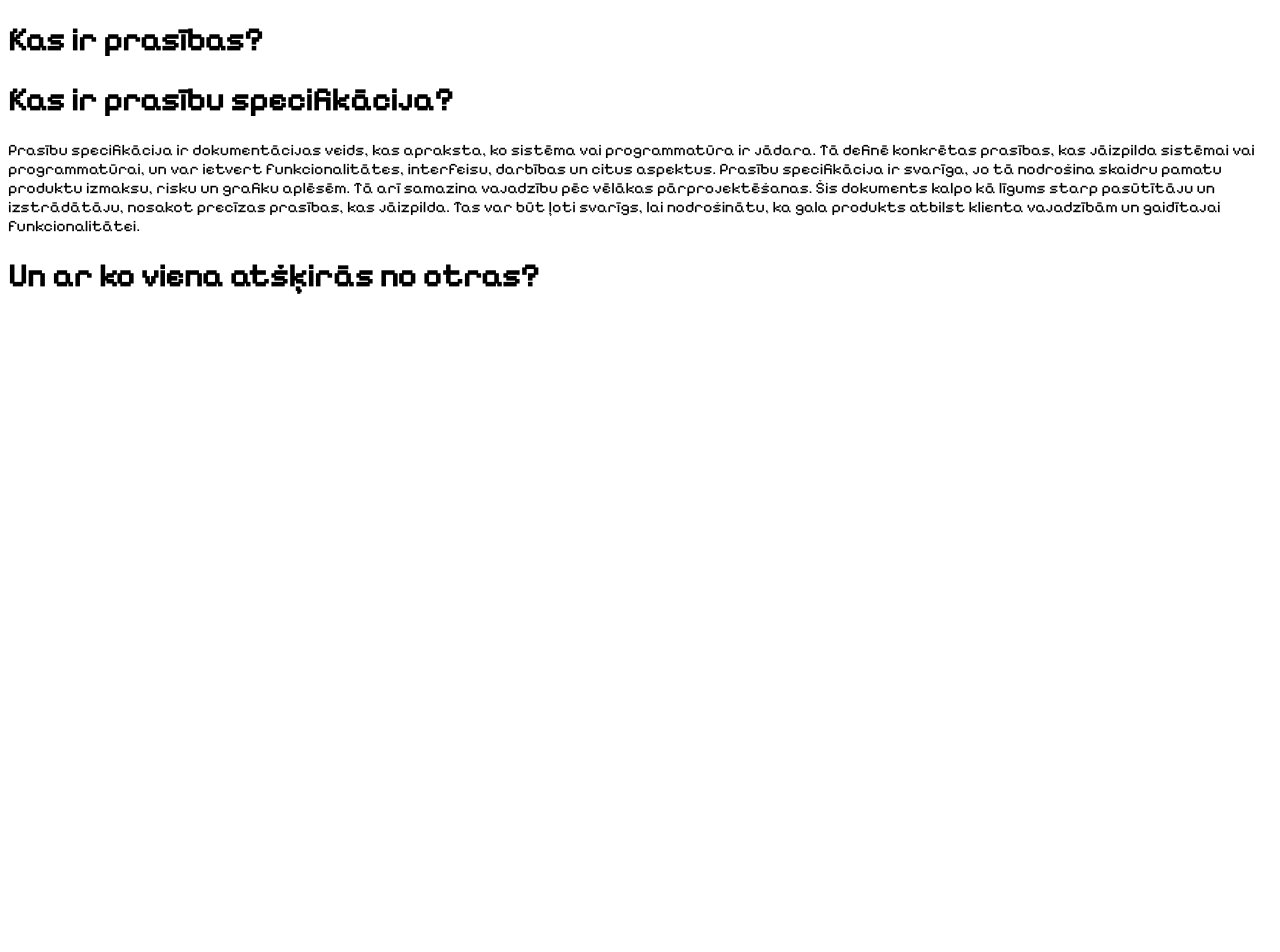
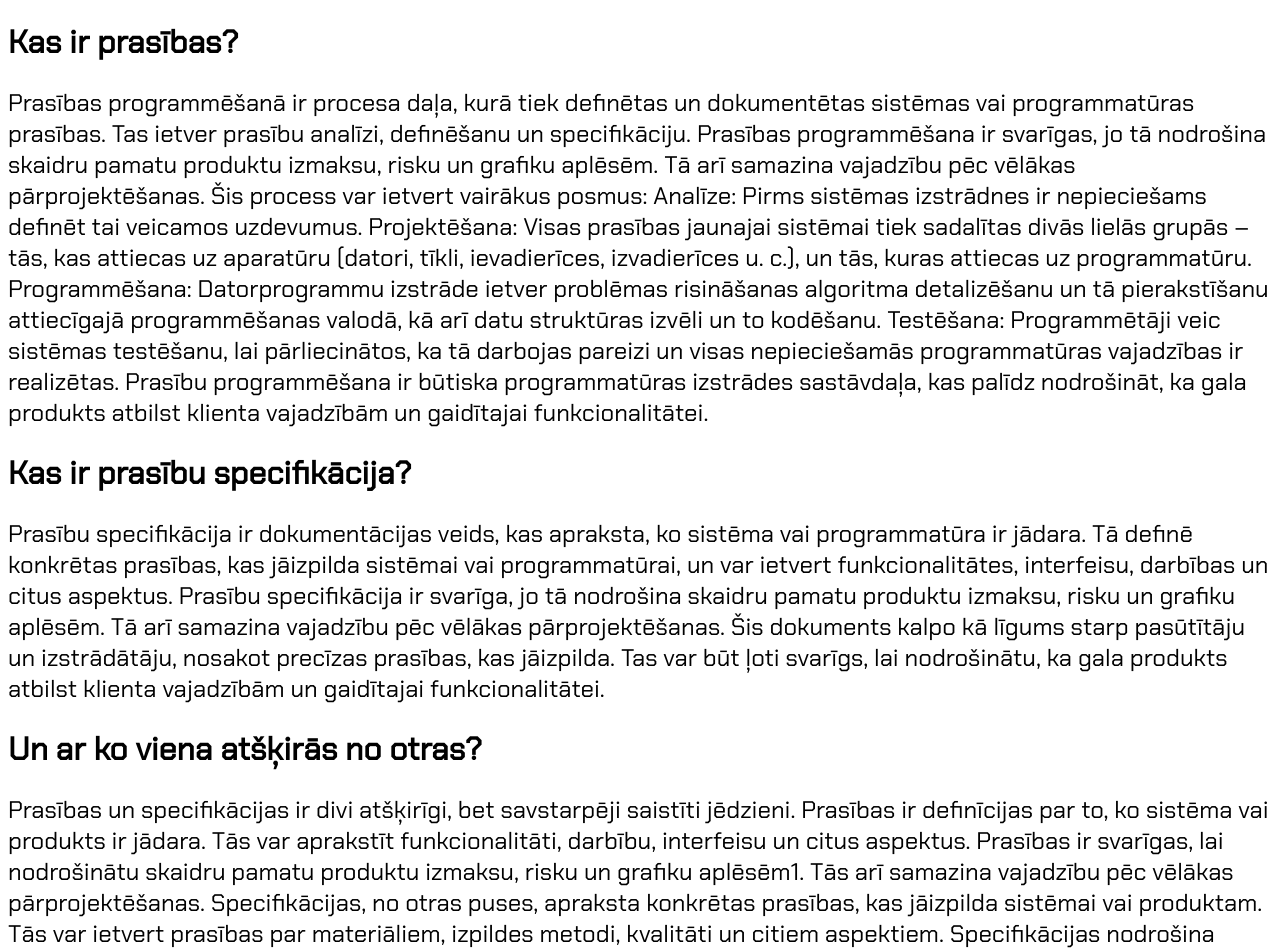
Before and after one commit to SilvisPilvis/grigerts, a SvelteKit app: page / in a window 1280 px wide. Shown: the top 952 px of the page. Before the commit the page ends 800 px from the top, so only its background shows below. Built offline with nearby package versions, Linux system fonts and the light colour scheme.

Commit message:
Jonatana Biedena pēdejais? upuris.

```diff
--- a/src/routes/+page.svelte
+++ b/src/routes/+page.svelte
@@ -1,12 +1,27 @@
 <style>
-@import url('https://fonts.googleapis.com/css2?family=Pixelify+Sans&display=swap');
+@import url('https://fonts.googleapis.com/css2?family=Chakra+Petch&display=swap');
 * {
-    font-family: 'Pixelify Sans', sans-serif;
+    font-family: 'Chakra Petch', sans-serif;
+}
+p {
+    font-size: 24px;
 }
 </style>
 
 <h1>Kas ir prasības?</h1>
-<p></p>
+<p>
+Prasības programmēšanā ir procesa daļa, kurā tiek definētas un dokumentētas sistēmas vai programmatūras prasības. Tas ietver prasību analīzi, definēšanu un specifikāciju.
+
+Prasības programmēšana ir svarīgas, jo tā nodrošina skaidru pamatu produktu izmaksu, risku un grafiku aplēsēm. Tā arī samazina vajadzību pēc vēlākas pārprojektēšanas.
+
+Šis process var ietvert vairākus posmus:
+
+Analīze: Pirms sistēmas izstrādnes ir nepieciešams definēt tai veicamos uzdevumus.
+Projektēšana: Visas prasības jaunajai sistēmai tiek sadalītas divās lielās grupās – tās, kas attiecas uz aparatūru (datori, tīkli, ievadierīces, izvadierīces u. c.), un tās, kuras attiecas uz programmatūru.
+Programmēšana: Datorprogrammu izstrāde ietver problēmas risināšanas algoritma detalizēšanu un tā pierakstīšanu attiecīgajā programmēšanas valodā, kā arī datu struktūras izvēli un to kodēšanu.
+Testēšana: Programmētāji veic sistēmas testēšanu, lai pārliecinātos, ka tā darbojas pareizi un visas nepieciešamās programmatūras vajadzības ir realizētas.
+Prasību programmēšana ir būtiska programmatūras izstrādes sastāvdaļa, kas palīdz nodrošināt, ka gala produkts atbilst klienta vajadzībām un gaidītajai funkcionalitātei.
+</p>
 <h1>Kas ir prasību specifikācija?</h1>
 <p>
 Prasību specifikācija ir dokumentācijas veids, kas apraksta, ko sistēma vai programmatūra ir jādara. Tā definē konkrētas prasības, kas jāizpilda sistēmai vai programmatūrai, un var ietvert funkcionalitātes, interfeisu, darbības un citus aspektus.
@@ -16,4 +31,12 @@ Prasību specifikācija ir svarīga, jo tā nodrošina skaidru pamatu produktu i
 Šis dokuments kalpo kā līgums starp pasūtītāju un izstrādātāju, nosakot precīzas prasības, kas jāizpilda. Tas var būt ļoti svarīgs, lai nodrošinātu, ka gala produkts atbilst klienta vajadzībām un gaidītajai funkcionalitātei.
 </p>
 <h1>Un ar ko viena atšķirās no otras?</h1>
-<p></p>
+<p>
+Prasības un specifikācijas ir divi atšķirīgi, bet savstarpēji saistīti jēdzieni.
+
+Prasības ir definīcijas par to, ko sistēma vai produkts ir jādara. Tās var aprakstīt funkcionalitāti, darbību, interfeisu un citus aspektus. Prasības ir svarīgas, lai nodrošinātu skaidru pamatu produktu izmaksu, risku un grafiku aplēsēm1. Tās arī samazina vajadzību pēc vēlākas pārprojektēšanas.
+
+Specifikācijas, no otras puses, apraksta konkrētas prasības, kas jāizpilda sistēmai vai produktam. Tās var ietvert prasības par materiāliem, izpildes metodi, kvalitāti un citiem aspektiem. Specifikācijas nodrošina skaidru pamatu darba izpildes un kvalitātes novērtējumam.
+
+Tātad, galvenā atšķirība starp prasībām un specifikācijām ir tāda, ka prasības apraksta ko sistēma vai produkts ir jādara, kamēr specifikācijas apraksta kā šīs prasības ir jāizpilda.
+</p>
```
